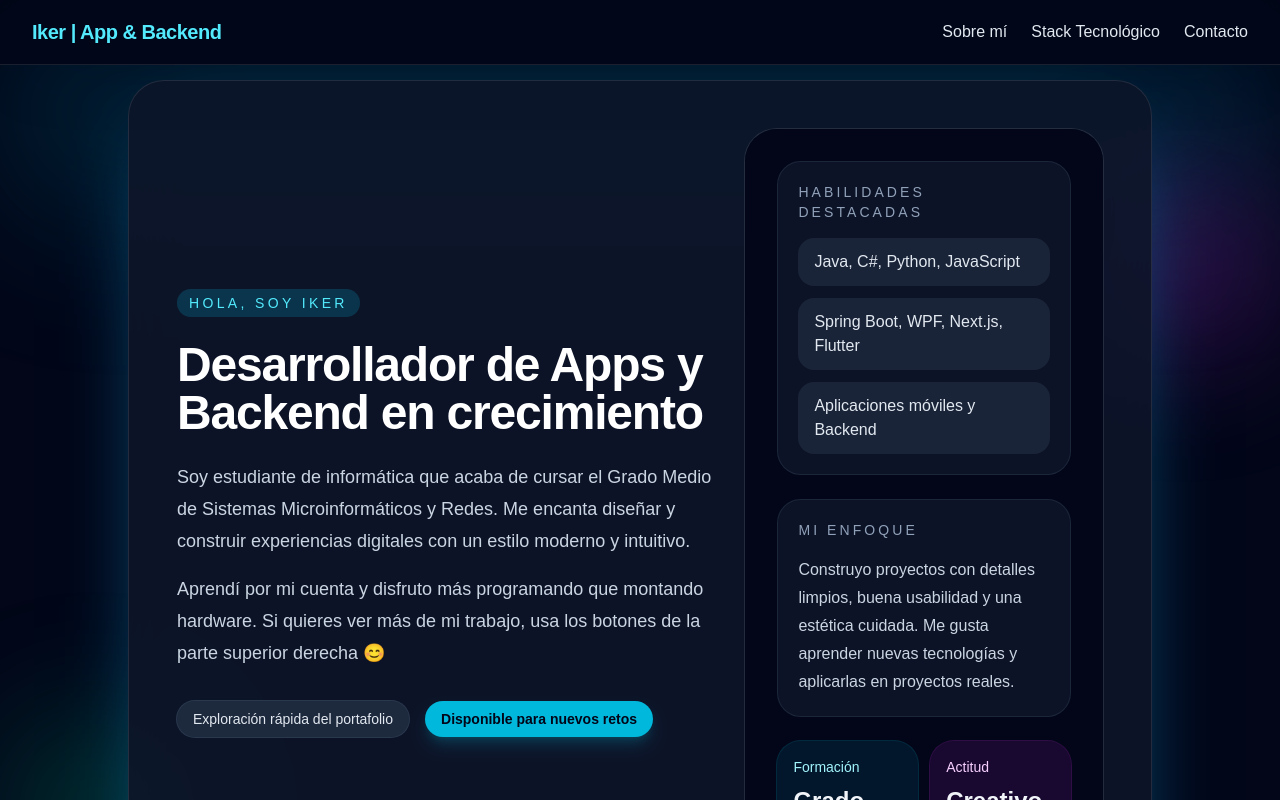
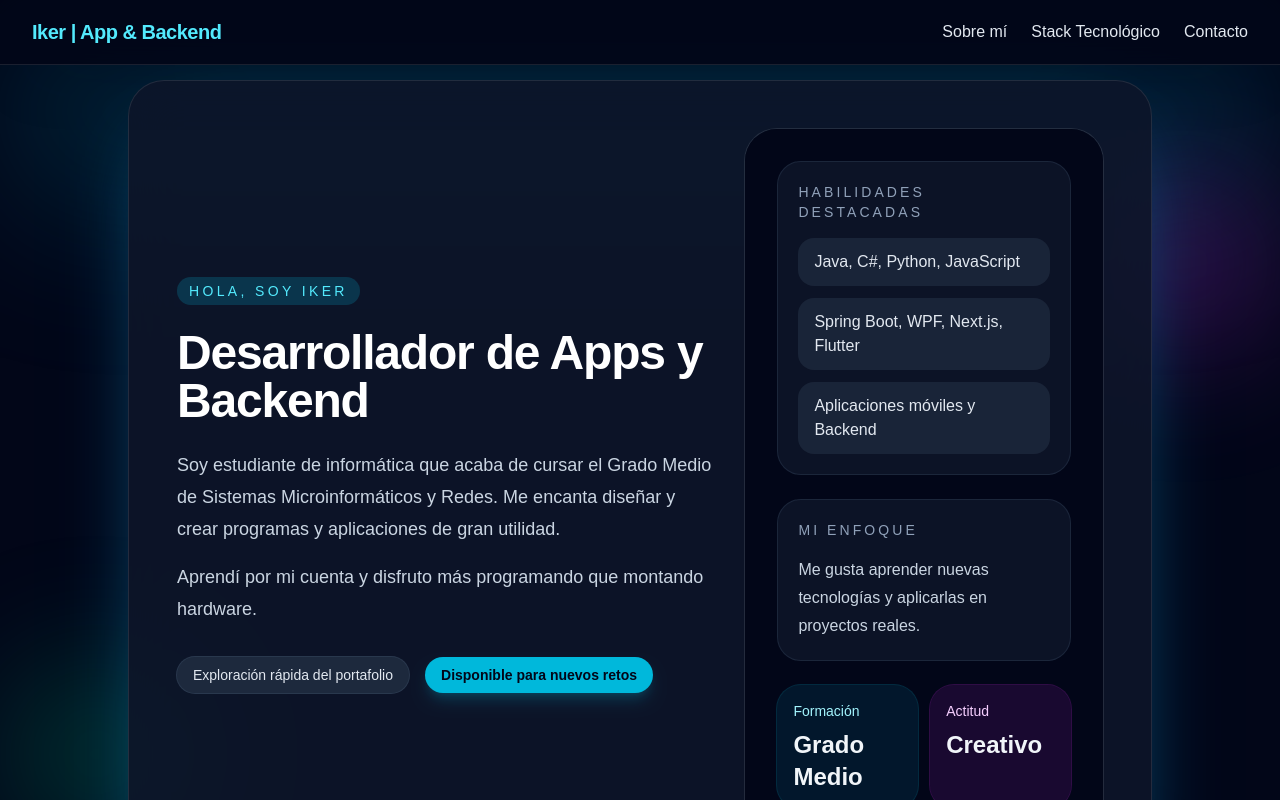
Before and after one commit to IkerOwO/portfolio-nextjs, a Next.js app: page /pages/home in a window 1280 px wide. Shown: the top 800 px of the page. Built offline with nearby package versions, Linux system fonts and the light colour scheme.

Commit message:
minor changes

```diff
--- a/src/app/pages/home/page.tsx
+++ b/src/app/pages/home/page.tsx
@@ -18,14 +18,14 @@ export default function HomePage() {
                                 Hola, soy Iker
                             </span>
                             <h1 className="mt-6 text-4xl font-semibold tracking-tight text-white sm:text-5xl">
-                                Desarrollador de Apps y Backend en crecimiento
+                                Desarrollador de Apps y Backend
                             </h1>
                             <p className="mt-6 max-w-2xl text-lg leading-8 text-slate-300">
                                 Soy estudiante de informática que acaba de cursar el Grado Medio de Sistemas Microinformáticos y Redes.
-                                Me encanta diseñar y construir experiencias digitales con un estilo moderno y intuitivo.
+                                Me encanta diseñar y crear programas y aplicaciones de gran utilidad.
                             </p>
                             <p className="mt-4 text-lg leading-8 text-slate-300">
-                                Aprendí por mi cuenta y disfruto más programando que montando hardware. Si quieres ver más de mi trabajo, usa los botones de la parte superior derecha 😊
+                                Aprendí por mi cuenta y disfruto más programando que montando hardware.
                             </p>
 
                             <div className="mt-8 flex flex-col gap-4 sm:flex-row sm:items-center">
@@ -52,7 +52,7 @@ export default function HomePage() {
                                 <div className="rounded-3xl border border-slate-800/90 bg-slate-900/80 p-5">
                                     <p className="text-sm uppercase tracking-[0.22em] text-slate-400">Mi enfoque</p>
                                     <p className="mt-4 text-slate-300 leading-7">
-                                        Construyo proyectos con detalles limpios, buena usabilidad y una estética cuidada. Me gusta aprender nuevas tecnologías y aplicarlas en proyectos reales.
+                                        Me gusta aprender nuevas tecnologías y aplicarlas en proyectos reales.
                                     </p>
                                 </div>
 
```
